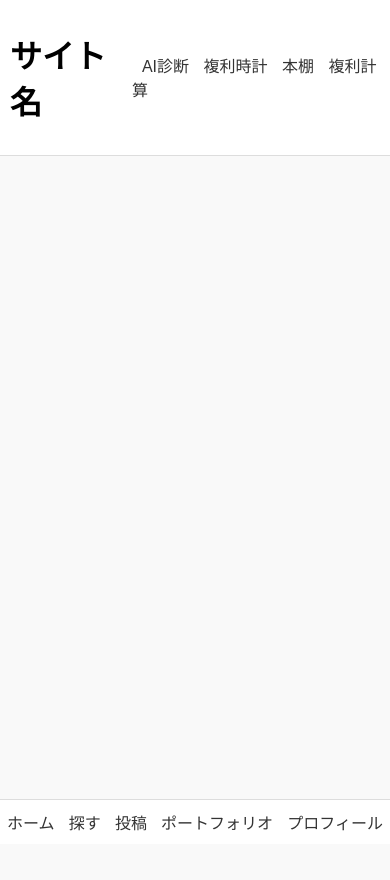
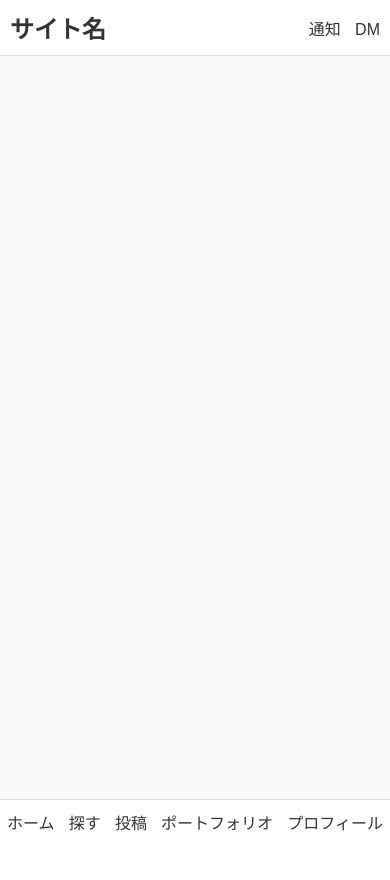
Before and after one commit to babaginji/feed, a Flask app: page / in a window 390 px wide. After the commit the page ends 831 px from the top, so only its background shows below. Run offline with Flask 3, Linux system fonts and the light colour scheme.

Commit message:
Fix responsive design for mobile

```diff
--- a/static/style.css
+++ b/static/style.css
@@ -2,6 +2,7 @@ body {
     font-family: sans-serif;
     margin: 0;
     padding: 0;
+    background-color: #f9f9f9;
 }
 
 header {
@@ -11,9 +12,31 @@ header {
     padding: 10px;
     background-color: #fff;
     border-bottom: 1px solid #ddd;
+    position: relative;
 }
 
-header nav a {
+header h1 {
+    font-size: 1.5rem; /* 小さめに調整 */
+    margin: 0;
+}
+
+header h1 a {
+    text-decoration: none;
+    color: #333;
+}
+
+.feature-links {
+    display: none;
+    margin-top: 5px;
+}
+
+.feature-links a {
+    margin-left: 10px;
+    text-decoration: none;
+    color: #333;
+}
+
+.top-nav a {
     margin-left: 10px;
     text-decoration: none;
     color: #333;
@@ -21,7 +44,7 @@ header nav a {
 
 .feed-container {
     min-height: calc(100vh - 120px); /* 上下ナビバーの高さを除いた空スペース */
-    background-color: #f9f9f9;
+    padding: 20px;
 }
 
 footer {
--- a/templates/feed.html
+++ b/templates/feed.html
@@ -3,18 +3,24 @@
 <head>
     <meta charset="UTF-8">
     <meta name="viewport" content="width=device-width, initial-scale=1.0">
-<title>トップページ</title>
+    <title>フィードページ</title>
     <link rel="stylesheet" href="{{ url_for('static', filename='style.css') }}">
 </head>
 <body>
 
 <header>
-    <h1>サイト名</h1> <!-- 後で決める -->
-    <nav>
+    <h1>
+        <a href="#" id="site-name">サイト名</a>
+        <div id="feature-links" class="feature-links">
             <a href="#">AI診断</a>
             <a href="#">複利時計</a>
             <a href="#">本棚</a>
             <a href="#">複利計算</a>
+        </div>
+    </h1>
+    <nav class="top-nav">
+        <a href="#">通知</a>
+        <a href="#">DM</a>
     </nav>
 </header>
 
@@ -32,5 +38,13 @@
     </nav>
 </footer>
 
+<script>
+document.getElementById("site-name").onclick = function(e) {
+    e.preventDefault();
+    const links = document.getElementById("feature-links");
+    links.style.display = links.style.display === "none" ? "block" : "none";
+};
+</script>
+
 </body>
 </html>
```
Lines whose indentation alone changed are shown as unchanged.
